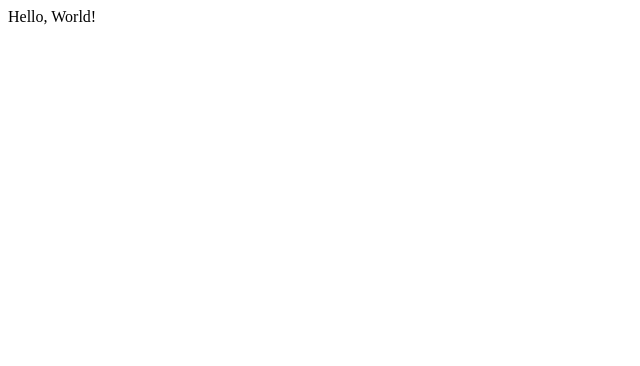
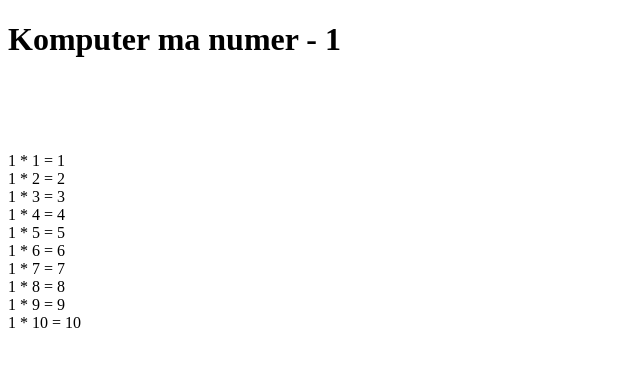
Before and after one commit to Pawel968/Praca, a React (Vite) app: page / in a window 1280 px wide. Shown: the top 366 px of the page, without its empty margins (0-640 px from the left). Built offline with nearby package versions, Linux system fonts and the light colour scheme.

Commit message:
Stworzenie strony

```diff
--- a/src/App.jsx
+++ b/src/App.jsx
@@ -1,9 +1,40 @@
 import './App.css'
+
+const n_k = 1;
+let x;
+let y;
+console.log(n_k);
 
 function App() {
 
   return (
-    <>Hello, World!</>
+    <>
+
+  <div class="g">
+  <div class="btext">
+  <h1>Komputer ma numer - {n_k}</h1>
+  </div>
+  </div>
+  <br/>
+  <br/>
+  <div class="text">
+  </div>
+  <br/>
+  <br/>
+  <div class="gg">
+    {n_k} * 1 = {n_k*1} <br/>
+    {n_k} * 2 = {n_k*2} <br/>
+    {n_k} * 3 = {n_k*3} <br/>
+    {n_k} * 4 = {n_k*4} <br/>
+    {n_k} * 5 = {n_k*5} <br/>
+    {n_k} * 6 = {n_k*6} <br/>
+    {n_k} * 7 = {n_k*7} <br/>
+    {n_k} * 8 = {n_k*8} <br/>
+    {n_k} * 9 = {n_k*9} <br/>
+    {n_k} * 10 = {n_k*10} <br/>
+  </div>
+
+    </>
   )
 }
 
```
